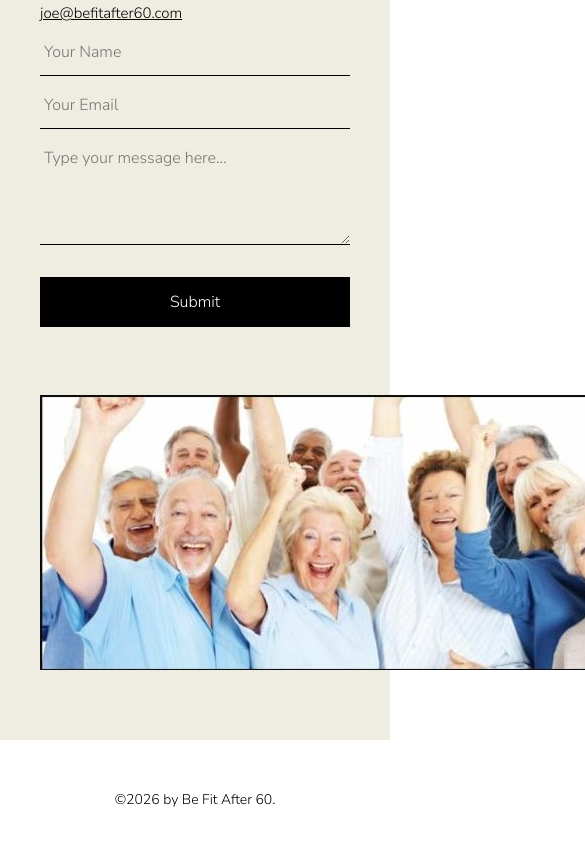
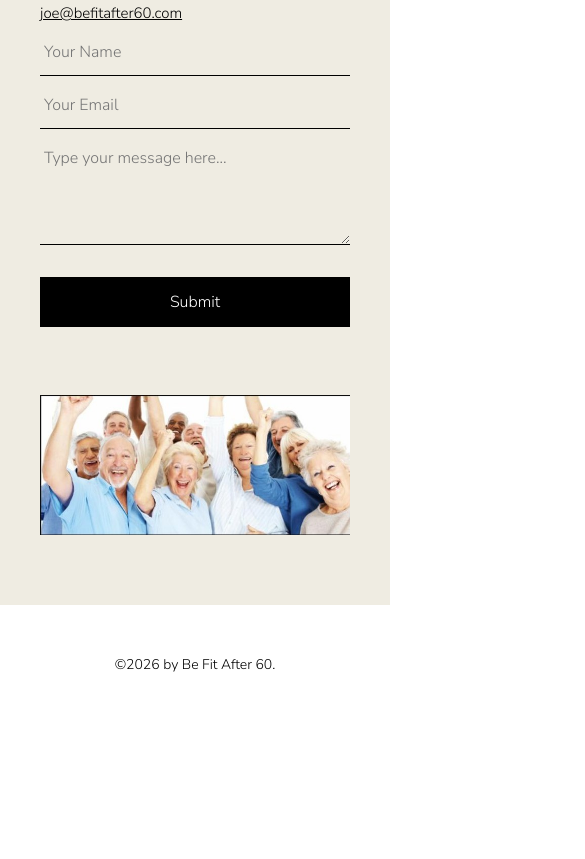
Before and after one commit to befitafter60/befitafter60.github.io, a plain HTML site: page index.html in a window 390 px wide. Shown: the part 9102-9961 px from the top of the page, 585 px wide, since content can reach past the window. After the commit the page ends 9826 px from the top, so only its background shows below. Drawn offline with Linux system fonts and the light colour scheme.

Commit message:
Fix group photo width on phones
Co-Authored-By: Claude Opus 5.5 <noreply@anthropic.com>
Claude-Session: https://claude.ai/code/session_01FAW7WyCW1bGhDwYnNACMSQ

```diff
--- a/css/style.css
+++ b/css/style.css
@@ -68,7 +68,7 @@ form button{width:100%;background:#000;color:#fff;border:0;font:inherit;font-siz
 form button:hover{background:#333}
 .hp{position:absolute;left:-9999px}
 .form-status{text-align:center;font-weight:700;min-height:1em}
-.cheer{max-width:940px;margin:36px auto 0}
+.cheer{width:100%;max-width:940px;margin:36px auto 0}
 
 footer{text-align:center;font-size:14px;padding:50px 20px}
 
```
